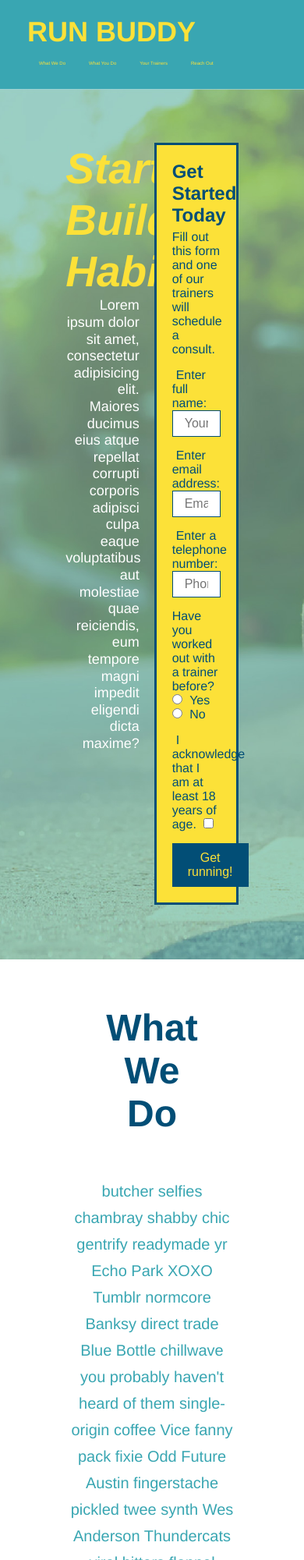
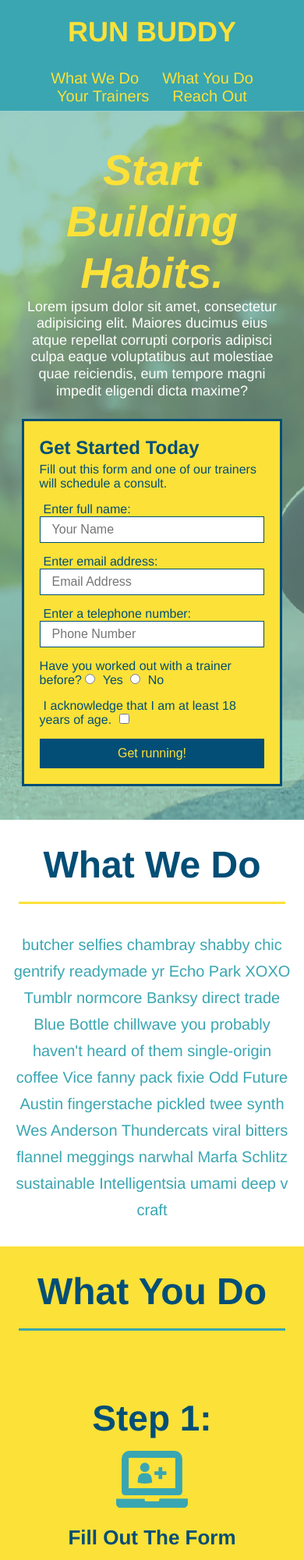
Before and after one commit to austingilmora/Run-Buddy, a plain HTML site: page index.html in a window 390 px wide. Shown: the top 2000 px of the page at 78% size. Drawn offline with Linux system fonts and the light colour scheme.

Commit message:
added media queries for smaller screens

```diff
--- a/assets/css/style.css
+++ b/assets/css/style.css
@@ -224,11 +224,11 @@ section {
 /* SECTION TITLE STYLING BEGINS */
 .section-title {
     font-size: 48px;
+    border-bottom: 3px solid;
     color: #024e76;
-    margin-bottom: 35px;
+    margin: 0 auto 35px auto;
     padding-bottom: 20px;
     text-align: center;
-    margin: 0 auto 35px auto;
     width: 50%;
 }
 
@@ -365,15 +365,108 @@ section {
 
 /* MEDIA QUERY FOR SMALL DESKTOPS AND SMALLER */
 @media screen and (max-width: 980px) {
+   header {
+       padding-bottom: 0;
+       justify-content: center;
+   }
 
+   header h1 {
+       width: 100%;
+       text-align: center;
+   }
+
+   header nav ul {
+       margin-top: 20px;
+       width: 100%;
+       justify-content: center;
+   }
+
+   header nav ul li a {
+       font-size: 20px;
+   }
+
+   footer h2, footer div {
+       text-align: center;
+       width: 100%;
+   }
+
+   .hero-cta, .hero-form {
+       width: 100%;
+   }
+
+   .hero-cta {
+       text-align: center;
+   }
+
+   .section-title {
+       width: 80%;
+   }
+
+   .trainer {
+       flex: 0 70%;
+   }
+
+   .contact-info iframe {
+       flex: 1 100%;
+   }
 }
 
 /* MEDIA QUERY FOR TABLETS AND SMALLER */
 @media screen and (max-width: 768px) {
+    section {
+        padding: 30px 15px;
+    }
 
+    .step h3 {
+        flex: 1 100%;
+        text-align: center;
+    }
+
+    .step-info {
+        flex: 2 100%;
+        text-align: center;
+        justify-content: center;
+    }
+
+    .step-img {
+        flex: 0 32%;
+        margin-right: 0;
+        margin-top: 15px;
+        margin-bottom: 15px;
+    }
+
+    .step-text {
+        flex: 100%;
+    }
 }
 
 /* MEDIA QUERY FOR MOBILE PHONES AND SMALLER */
 @media screen and (max-width: 575px) {
+    .hero-form button {
+        width: 100%;
+    }
 
+    .section-title {
+        width: 95%;
+    }
+
+    .intro p {
+        width: 100%;
+    }
+
+    .trainer {
+        flex: 0 100%;
+    }
+
+    .contact-info {
+        text-align: left;
+    }
+
+    .contact-info > * {
+        flex: 0 100%;
+    }
+
+    .contact-form {
+        order: 3;
+    }
 }
```
